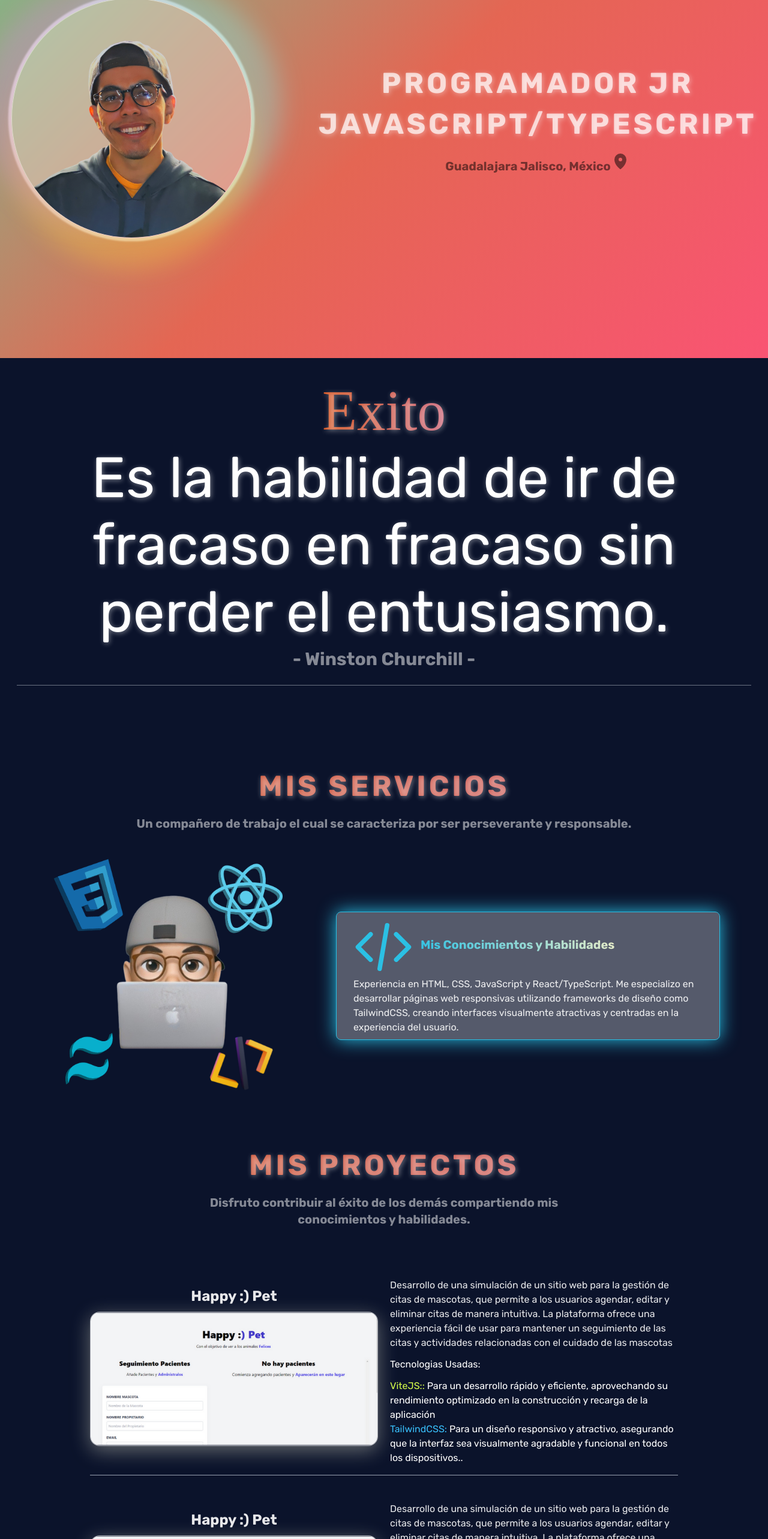
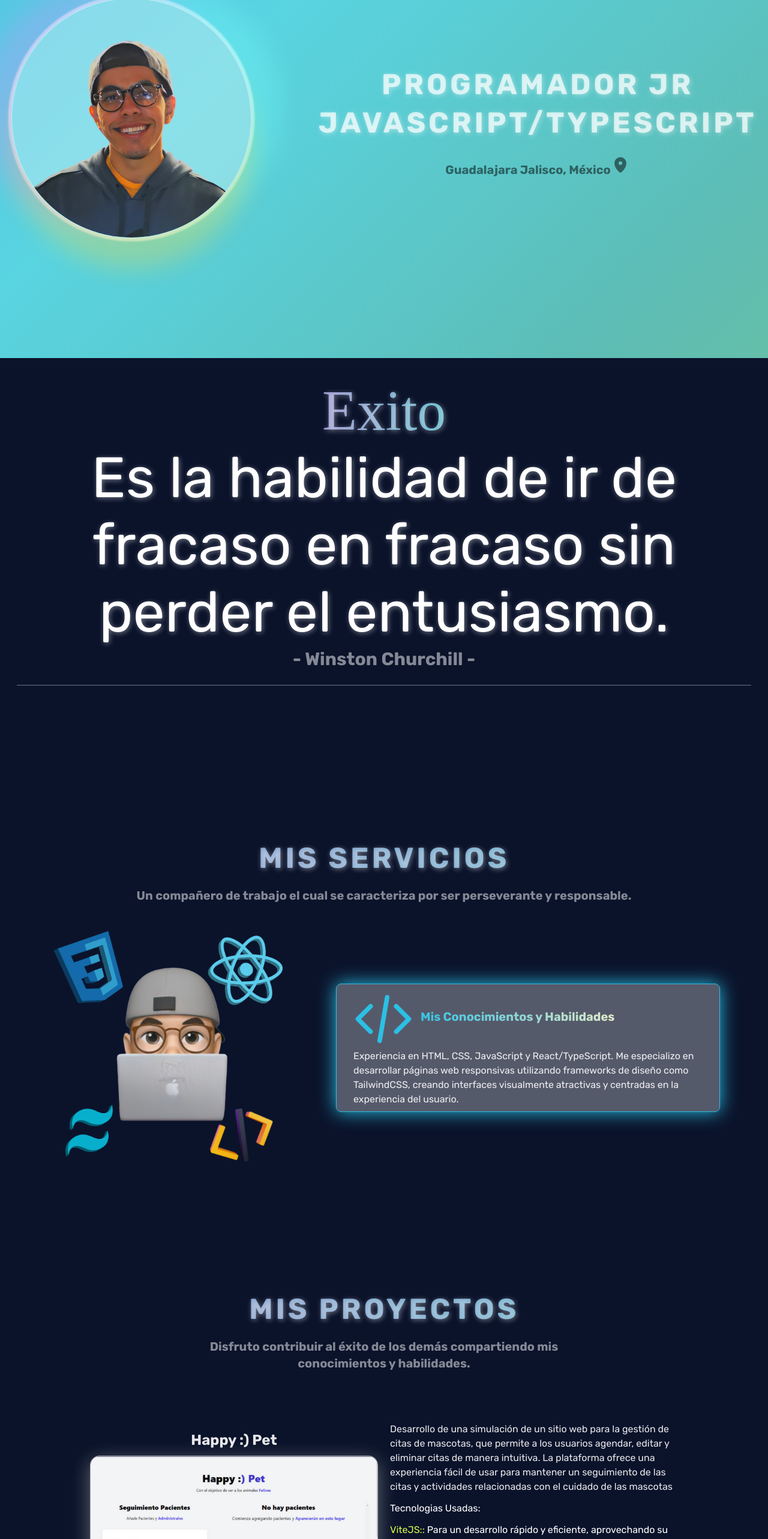
Before and after one commit to andremartingarcialopez/mi-portafolio-web, a React (Vite) app: page / in a window 1280 px wide. Shown: the part 203-2769 px from the top of the page at 60% size. Built offline with nearby package versions, Linux system fonts and the light colour scheme; a web font is replaced by a local one.

Commit message:
Termine el footer y agregue los medios de contacto como tambien agregue algunos types y afinamos detalles

```diff
--- a/package.json
+++ b/package.json
@@ -14,6 +14,7 @@
     "@tailwindcss/vite": "^4.0.17",
     "react": "^19.0.0",
     "react-dom": "^19.0.0",
+    "react-router-dom": "^7.4.1",
     "tailwindcss": "^4.0.17"
   },
   "devDependencies": {
--- a/src/App.tsx
+++ b/src/App.tsx
@@ -5,6 +5,7 @@ import MisServicios from "./components/MisServicios"
 import { Proyectos } from "./components/Proyectos"
 import { SobreMi } from "./components/sobreMi"
 import Footer from "./components/Footer"
+
 
 function App() {
 
@@ -16,20 +17,20 @@ function App() {
         <div className="mx-auto md:grid grid-cols-3 items-center text-center text-white">
 
           <div>
-            <p className="font-semibold text-3xl ">André García</p>
+            <a className="font-semibold text-3xl " href="#">André García</a>
           </div>
 
           <div className="lg:grid pl-30 grid-cols-4 gap-6 md:ml-[-100px] hidden">
             {menuNavegacion.map(function (menuOption) {
               return (
-                <a className='lg:flex hidden justify-center items-center hover:font-semibold' href={menuOption.href}>{menuOption.option}</a>
+                <a key={menuOption.id} className='lg:flex hidden justify-center items-center hover:font-semibold' href={menuOption.href}>{menuOption.option}</a>
               )
             })}
           </div>
 
           <div>
             <a className="lg:flex hidden justify-center items-center hover:font-semibold gap-x-2" href="#contactame">Contactame
-              <ArrowRightIcon className="w-4 h-4"/>
+              <ArrowRightIcon className="w-4 h-4" />
             </a>
 
           </div>
@@ -46,8 +47,8 @@ function App() {
           </div>
 
           <div className='flex flex-col justify-center lg:items-center lg:h-[90vh]'>
-            <h1 className='text-shadow titulos text-white/70'>Programador Jr<br />
-              <p className='md:pt-5'>JavaScript/TypeScript</p>
+            <h1 className='text-shadow titulos text-2xl md:text-[3rem] text-white/70'>Programador Jr <br/> JavaScript/TypeScript
+
             </h1>
 
             <div className='flex flex-row justify-center items-baseline text-xl text-black/50'>
@@ -59,14 +60,22 @@ function App() {
       </section>
 
       <section className="bg-body">
-        <Frase/>
-        <MisServicios/>
-        <Proyectos/>
-        <SobreMi/>
+        <Frase />
+        <div id='servicios' className="lg:pt-30">
+          <MisServicios />
+        </div>
+
+        <div id="proyectos" className="lg:pt-30">
+          <Proyectos />
+        </div>
+
+        <div id="sobreMi" className="pt-10">
+          <SobreMi />
+        </div>
       </section>
 
       <footer className="bg-body">
-        <Footer/>
+        <Footer />
       </footer>
 
 
--- a/src/components/MisServicios.tsx
+++ b/src/components/MisServicios.tsx
@@ -2,7 +2,7 @@ import { CodeBracketIcon } from "@heroicons/react/20/solid"
 
 export default function MisServicios() {
     return (
-        <div id='servicios' className=' h-auto w-full'>
+        <div  className='h-auto w-full'>
             <div data-aos="fade-up" data-aos-duration="1000">
                 <h2 className='background-title text-shadow titulos'>Mis Servicios</h2>
                 <h3 className="subtitulos">Un compañero de trabajo el cual se caracteriza por ser perseverante y responsable.</h3>
--- a/src/components/Proyectos.tsx
+++ b/src/components/Proyectos.tsx
@@ -3,7 +3,7 @@ import { projects } from "../data/proyectos"
 export function Proyectos() {
     return (
         <>
-            <div id='proyectos' className='text-center h-auto flex flex-col justify-center'>
+            <div className='text-center h-auto flex flex-col justify-center'>
 
                 <div data-aos="fade-up" data-aos-duration="1000">
                     <h2 className='background-title text-shadow titulos'>Mis Proyectos</h2>
@@ -13,7 +13,7 @@ export function Proyectos() {
                 {projects.map(function (project) {
                     return (
                         <>
-                            <div data-aos="fade-up" data-aos-duration="1000" className='flex flex-col justify-center items-center gap-x-5 gap-y-8'>
+                            <div key={project.id} data-aos="fade-up" data-aos-duration="1000" className='flex flex-col justify-center items-center gap-x-5 gap-y-8'>
 
                                 <div className='flex flex-col lg:flex-row md:gap-x-5 justify-center items-center py-4 border-b border-b-gray-400'>
 
--- a/src/data/menuNavegacion.ts
+++ b/src/data/menuNavegacion.ts
@@ -1,8 +1,9 @@
 import { MenuNavegacion } from "../types/types"
 
 export const menuNavegacion: MenuNavegacion[] = [
-    {option: "Servicios", href:"#servicios" },
-    {option: "Proyectos", href:"#proyectos"},
-    {option: "Sobre Mi", href:"#sobreMi"},
-    {option: "Contacto", href:"#contacto"},
+
+    {option: "Servicios", href:"#servicios", id: 1 },
+    {option: "Proyectos", href:"#proyectos", id: 2},
+    {option: "Sobre Mi", href:"#sobreMi", id:3},
+    {option: "Contacto", href:"#contacto", id: 4},
 ]
--- a/src/data/proyectos.ts
+++ b/src/data/proyectos.ts
@@ -13,43 +13,7 @@ export const projects: Projects[] = [
     technologie02: "TailwindCSS",
     descrptionTechnologie02:
       "Para un diseño responsivo y atractivo, asegurando que la interfaz sea visualmente agradable y funcional en todos los dispositivos.",
+    id: 1
   },
 
-    {
-        title: "Happy :) Pet",
-        img: "img/happypet-web.webp",
-        description:
-          "Desarrollo de una simulación de un sitio web para la gestión de citas de mascotas, que permite a los usuarios agendar, editar y eliminar citas de manera intuitiva. La plataforma ofrece una experiencia fácil de usar para mantener un seguimiento de las citas y actividades relacionadas con el cuidado de las mascotas",
-        technologiesUse: "Tecnologias Usadas",
-        technologie01: "ViteJS:",
-        descrptionTechnologie01:
-          "Para un desarrollo rápido y eficiente, aprovechando su rendimiento optimizado en la construcción y recarga de la aplicación",
-        technologie02: "TailwindCSS",
-        descrptionTechnologie02:
-          "Para un diseño responsivo y atractivo, asegurando que la interfaz sea visualmente agradable y funcional en todos los dispositivos.",
-      },    {
-        title: "Happy :) Pet",
-        img: "img/happypet-web.webp",
-        description:
-          "Desarrollo de una simulación de un sitio web para la gestión de citas de mascotas, que permite a los usuarios agendar, editar y eliminar citas de manera intuitiva. La plataforma ofrece una experiencia fácil de usar para mantener un seguimiento de las citas y actividades relacionadas con el cuidado de las mascotas",
-        technologiesUse: "Tecnologias Usadas",
-        technologie01: "ViteJS:",
-        descrptionTechnologie01:
-          "Para un desarrollo rápido y eficiente, aprovechando su rendimiento optimizado en la construcción y recarga de la aplicación",
-        technologie02: "TailwindCSS",
-        descrptionTechnologie02:
-          "Para un diseño responsivo y atractivo, asegurando que la interfaz sea visualmente agradable y funcional en todos los dispositivos.",
-      },    {
-        title: "Happy :) Pet",
-        img: "img/happypet-web.webp",
-        description:
-          "Desarrollo de una simulación de un sitio web para la gestión de citas de mascotas, que permite a los usuarios agendar, editar y eliminar citas de manera intuitiva. La plataforma ofrece una experiencia fácil de usar para mantener un seguimiento de las citas y actividades relacionadas con el cuidado de las mascotas",
-        technologiesUse: "Tecnologias Usadas",
-        technologie01: "ViteJS:",
-        descrptionTechnologie01:
-          "Para un desarrollo rápido y eficiente, aprovechando su rendimiento optimizado en la construcción y recarga de la aplicación",
-        technologie02: "TailwindCSS",
-        descrptionTechnologie02:
-          "Para un diseño responsivo y atractivo, asegurando que la interfaz sea visualmente agradable y funcional en todos los dispositivos.",
-      },
 ];
--- a/src/index.css
+++ b/src/index.css
@@ -2,6 +2,11 @@
 
 
 /*CSS Personalizado*/
+
+/*Efecto de despazamiento para el menu de navegacion*/
+html{
+  scroll-behavior: smooth;
+}
 
 /*Imagen perfil*/
 .border-img {
@@ -34,6 +39,8 @@ body {
   background-size: 400% 400%;
   background-clip: text;
   -webkit-background-clip: text;
+  animation: AnimationBG 20s ease infinite;
+
 }
 
 
@@ -43,15 +50,21 @@ body {
   display: flex;
   align-items: center;
   background-size: 300% 300%;
-  background-image: linear-gradient(-45deg,
-      #74C390 0%,
-      #5DBDB6 16%,
-      #59D4E1 33%,
-      #51BCE8 50%,
-      #FA5374 66%,
-      #E46653 83%,
-      #74C390 100%);
-  animation: AnimateBG 20s ease infinite;
+  background-image: linear-gradient(-45deg,      #74C390 0%,      #5DBDB6 16%,      #59D4E1 33%,      #51BCE8 50%,      #FA5374 66%,      #E46653 83%,      #74C390 100%);
+  animation: AnimationBG 15s ease infinite;
+  -webkit-animation: AnimationBG 15s ease infinite;
+}
+
+@keyframes AnimationBG{
+  0%{
+    background-position: 0% 50%;
+  }
+  50%{
+    background-position: 100% 60%;
+  }
+  100%{
+    background-position: 0% 50%;
+  }
 }
 
 /*Bg de todo el body*/
@@ -157,6 +170,58 @@ body {
   fill: #1d3557;
 }
 
+/*Pagina contacto*/
+.whats-title {
+  background-color: #f3ec78;
+  background: linear-gradient(45deg, #00B100, #AFFFCC);
+  background-clip: text;
+  -webkit-background-clip: text;
+  -moz-background-clip: text;
+  -webkit-text-fill-color: transparent;
+  height: fit-content;
+
+}
+
+.glass-object-whats {
+  background-color: rgba(255, 255, 255, 0.30);
+  box-shadow: 0 0px 30px 0 #00B100;
+  border: 1px solid #00B100;
+}
+
+.call-title {
+  background-color: #f3ec78;
+  background: linear-gradient(45deg, #F2BB33, #AFFFCC);
+  background-clip: text;
+  -webkit-background-clip: text;
+  -moz-background-clip: text;
+  -webkit-text-fill-color: transparent;
+  height: fit-content;
+
+}
+
+.glass-object-call {
+  background-color: rgba(255, 255, 255, 0.30);
+  box-shadow: 0 0px 30px 0 #F2BB33;
+  border: 1px solid #F2BB33;
+}
+
+.email-title {
+  background-color: #f3ec78;
+  background: linear-gradient(45deg, #DE4032, #AFFFCC);
+  background-clip: text;
+  -webkit-background-clip: text;
+  -moz-background-clip: text;
+  -webkit-text-fill-color: transparent;
+  height: fit-content;
+
+}
+
+.glass-object-email {
+  background-color: rgba(255, 255, 255, 0.30);
+  box-shadow: 0 0px 30px 0 #DE4032;
+  border: 1px solid #DE4032;
+}
+
 /*Mas componentes CSS personalizados*/
 @layer components {
 
@@ -165,7 +230,7 @@ body {
   }
 
   .titulos {
-    @apply text-center text-[20px] py-3 md:text-5xl font-[600] text-white tracking-widest uppercase;
+    @apply text-center text-[35px] py-3 md:text-5xl font-[600] text-white tracking-widest uppercase;
   }
 
   .subtitulos {
--- a/src/types/types.tsx
+++ b/src/types/types.tsx
@@ -1,6 +1,8 @@
 export type MenuNavegacion = {
+
     option: string;
     href: string;
+    id: number;
 }
 
 export type Projects = {
@@ -12,4 +14,5 @@ export type Projects = {
     descrptionTechnologie01: string;
     technologie02: string;
     descrptionTechnologie02: string;
+    id: number
 }
```
Also changed, not shown: src/components/SobreMi.tsx (+32 -4 lines), 1 other file (tests, documents, lock files or other folders). Lines whose indentation alone changed are shown as unchanged.
